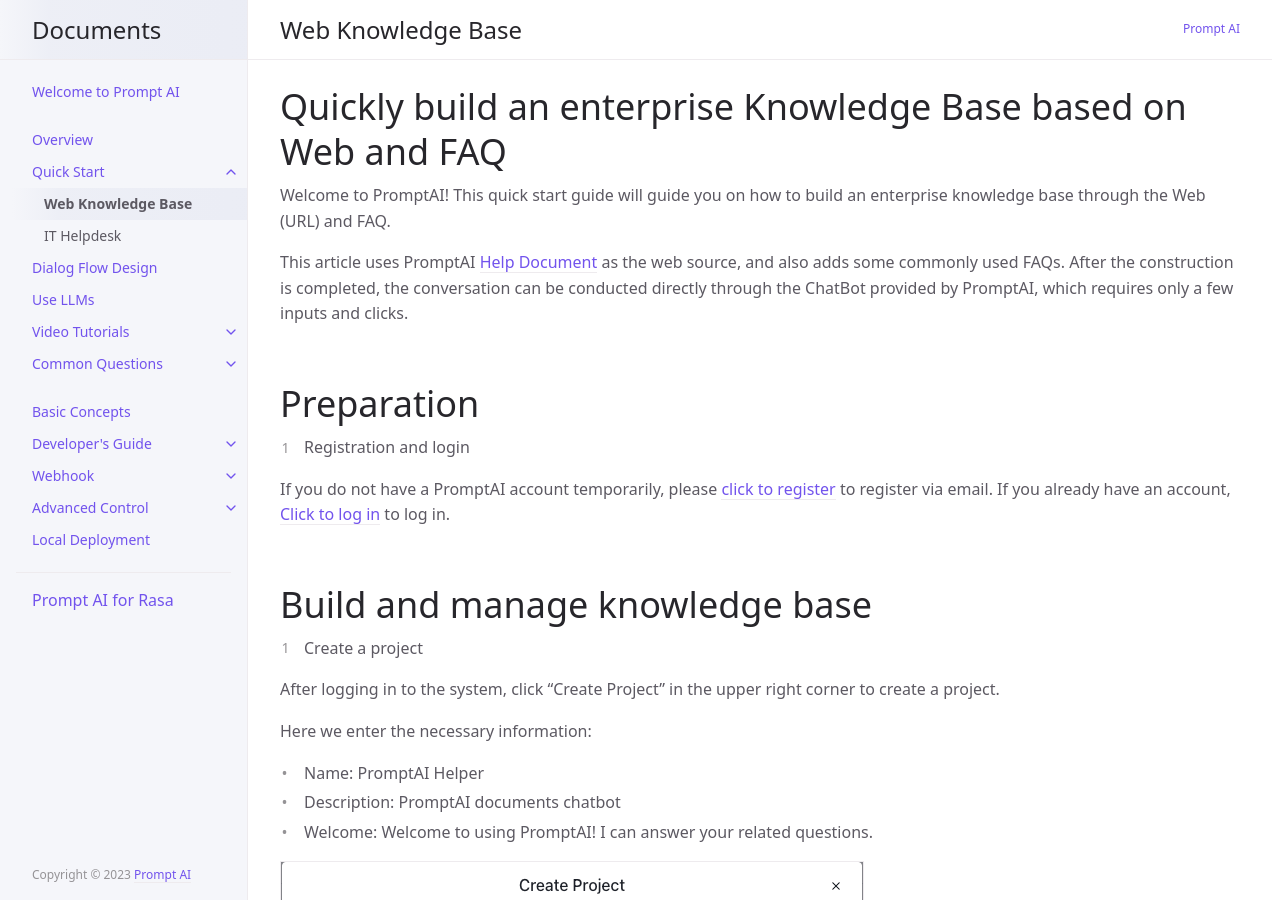
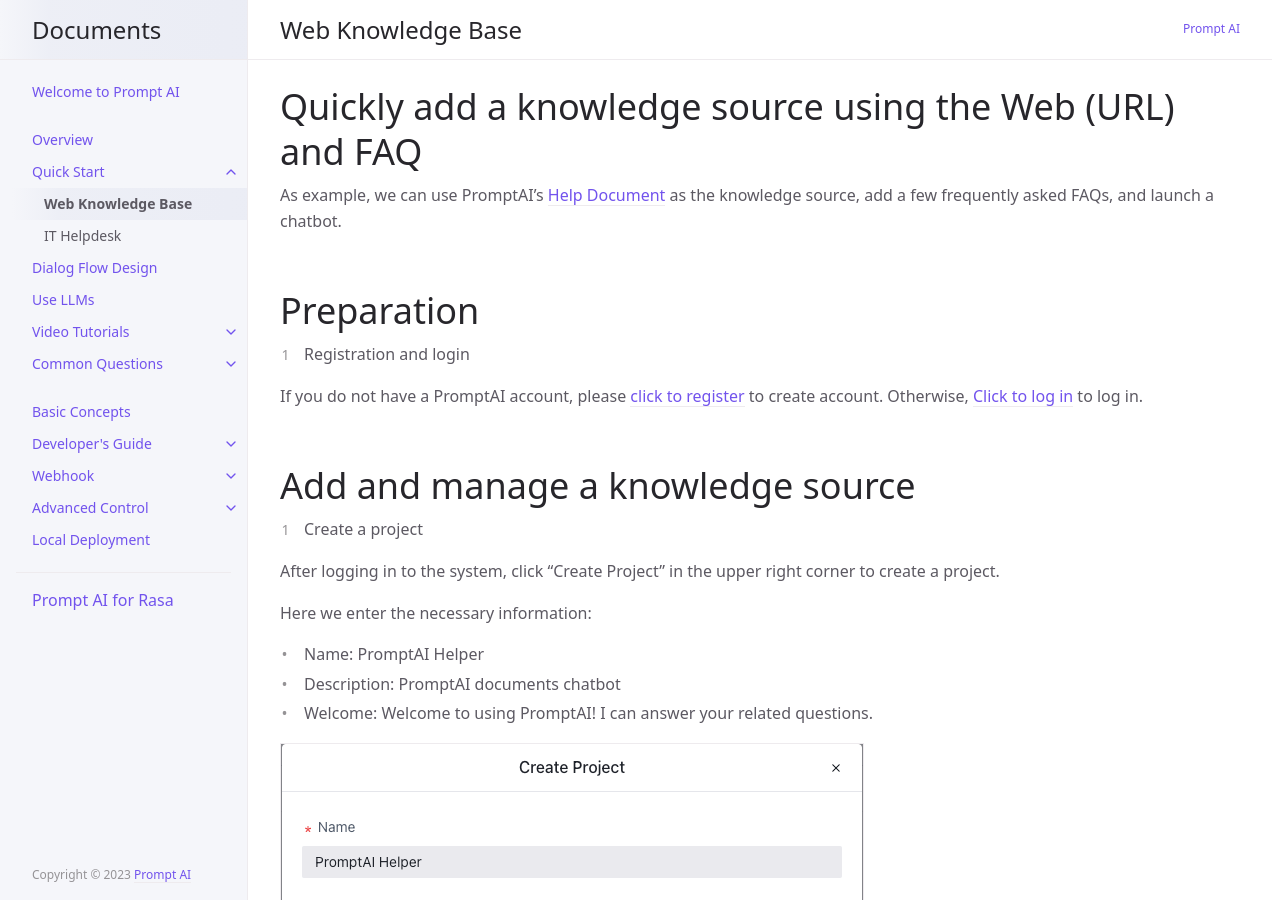
Before and after one commit to ws-cd/ws-cd.github.io, a Jekyll site: the page built from docs/quick_start/knowledge_base.md, in a window 1280 px wide and 900 px high. Built offline with Jekyll 4.4.1, drawn with Linux system fonts in a browser that asks for light colours.

Commit message:
Update knowledge_base.md

```diff
--- a/docs/quick_start/knowledge_base.md
+++ b/docs/quick_start/knowledge_base.md
@@ -4,18 +4,15 @@ title: Web Knowledge Base
 parent: Quick Start
 nav_order: 1
 ---
-# Quickly build an enterprise Knowledge Base based on Web and FAQ
-Welcome to PromptAI! This quick start guide will guide you on how to build an enterprise knowledge base through the Web (URL) and FAQ.
-
-This article uses PromptAI [Help Document](https://doc.promptai.us/docs/about/) as the web source, and also adds some commonly used FAQs.
-After the construction is completed, the conversation can be conducted directly through the ChatBot provided by PromptAI, which requires only a few inputs and clicks.
+# Quickly add a knowledge source using the Web (URL) and FAQ
+As example, we can use PromptAI's [Help Document](https://doc.promptai.us/docs/about/) as the knowledge source, add a few frequently asked FAQs, and launch a chatbot.
 
 # Preparation
 1. Registration and login
 
-If you do not have a PromptAI account temporarily, please [click to register](https://app.promptai.us/register) to register via email. If you already have an account, [Click to log in](https://app.promptai.us/login) to log in.
+If you do not have a PromptAI account, please [click to register](https://app.promptai.us/register) to create account. Otherwise, [Click to log in](https://app.promptai.us/login) to log in.
 
-# Build and manage knowledge base
+# Add and manage a knowledge source
 1. Create a project
 
 After logging in to the system, click "Create Project" in the upper right corner to create a project.
```
